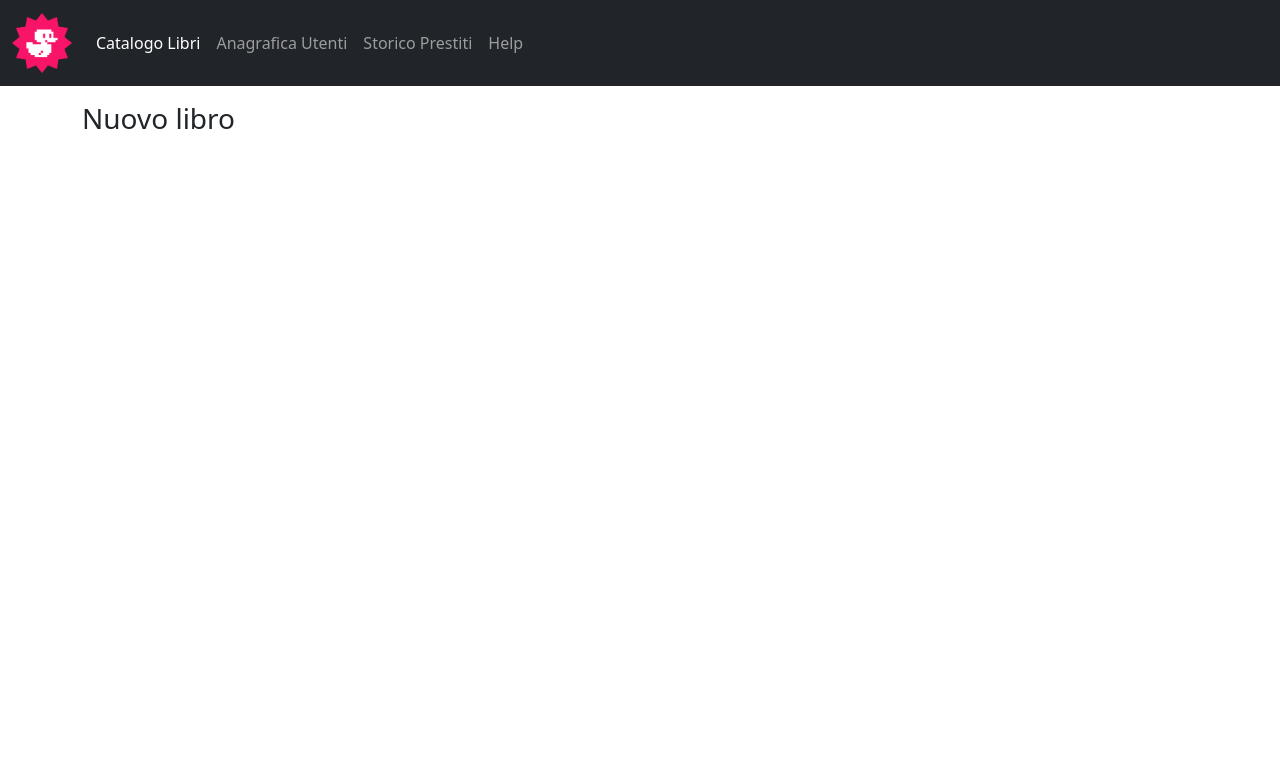
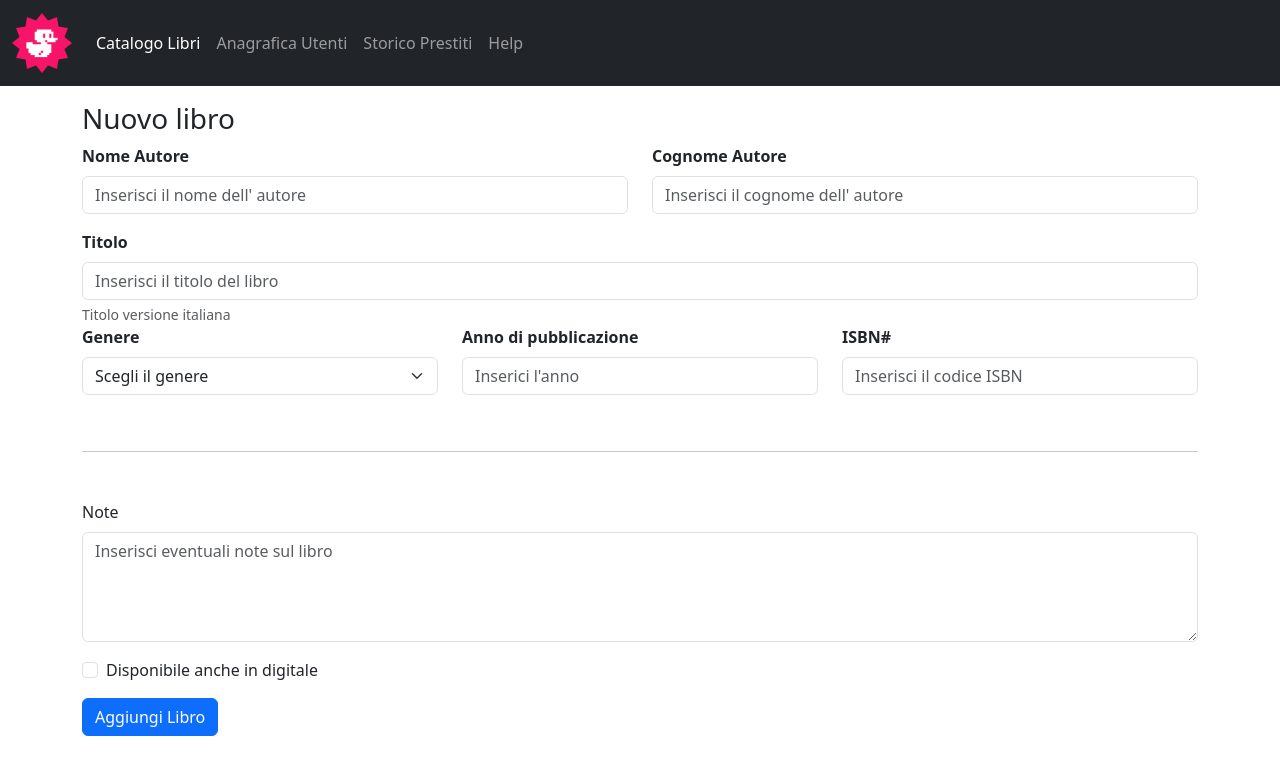
Before and after one commit to KehnAdrian31/html-css-bootstrap-dashboard, a plain HTML site: page form.html in a window 1280 px wide. Drawn offline with nearby package versions, Linux system fonts and the light colour scheme.

Commit message:
[finish] form

```diff
--- a/form.html
+++ b/form.html
@@ -42,8 +42,66 @@
         <div class="col-12">
           <h3 class="mt-3">Nuovo libro</h3>
         </div>
+        <div class="col-6">
+          <div class="form-group">
+            <label for="nome" class="form-label fw-semibold">
+              Nome Autore
+            </label>
+            <input type="text" name="nome" class="form-control w-100" id="nome" placeholder="Inserisci il nome dell' autore">
+          </div>
+        </div>
+        <div class="col-6">
+          <div class="form-group">
+            <label for="cognome" class="form-label fw-semibold">
+              Cognome Autore
+            </label>
+            <input type="text" class="form-control" name="cognome" id="cognome" placeholder="Inserisci il cognome dell' autore">
+          </div>
+        </div>
+        <div class="col-12">
+          <div class="mt-3">
+            <label for="titolo" class="form-label fw-semibold">Titolo</label>
+            <input type="text" name="titolo" id="titolo" class="form-control" placeholder="Inserisci il titolo del libro">
+            <div class="form-text">Titolo versione italiana</div>
+          </div>
+        </div>
+        <div class="col-12 col-lg-4">
+          <div class="mb-2">
+            <label for="genere" class="form-label fw-semibold">Genere</label>
+            <select name="genere" id="genere" class="form-select">
+              <option value="">Scegli il genere</option>
+              <option value="action">Action</option>
+              <option value="thriller">Thriller</option>
+              <option value="fantasy">Fantasy</option>
+            </select>
+          </div>
+        </div>
+        <div class="col-12 col-lg-4">
+          <div class="mb-2">
+            <label for="anno" class="form-label fw-semibold">Anno di pubblicazione</label>
+            <input type="text" name="anno" id="anno" placeholder="Inserici l'anno" class="form-control">
+          </div>
+        </div>
+        <div class="col-12 col-lg-4">
+          <div class="mb-2">
+            <label for="isbn" class="form-label fw-semibold">ISBN#</label>
+            <input type="text" name="isbn" id="isn" placeholder="Inserisci il codice ISBN"
+            class="form-control" minlength="13" maxlength="13">
+          </div>
+        </div>
+        <div class="col-12">
+          <hr class="my-5">
+          <label for="note" class="form-label">Note</label>
+          <textarea name="none" id="note" class="form-control" placeholder="Inserisci eventuali note sul libro" rows="4"></textarea>
+          <div class="form-check my-3">
+            <input type="checkbox" name="digitale" id="digitale" class="form-check-input">
+            <label for="digitale" class="form-check-inline">Disponibile anche in digitale</label>
+          </div>
+          <button type="submit" class="btn btn-primary">Aggiungi Libro</button>
+        </div>
       </div>
     </div>
   </main>
+  <script src="https://cdn.jsdelivr.net/npm/bootstrap@5.3.7/dist/js/bootstrap.bundle.min.js" integrity="sha384-ndDqU0Gzau9qJ1lfW4pNLlhNTkCfHzAVBReH9diLvGRem5+R9g2FzA8ZGN954O5Q" crossorigin="anonymous"></script>
 </body>
 </html>
```
